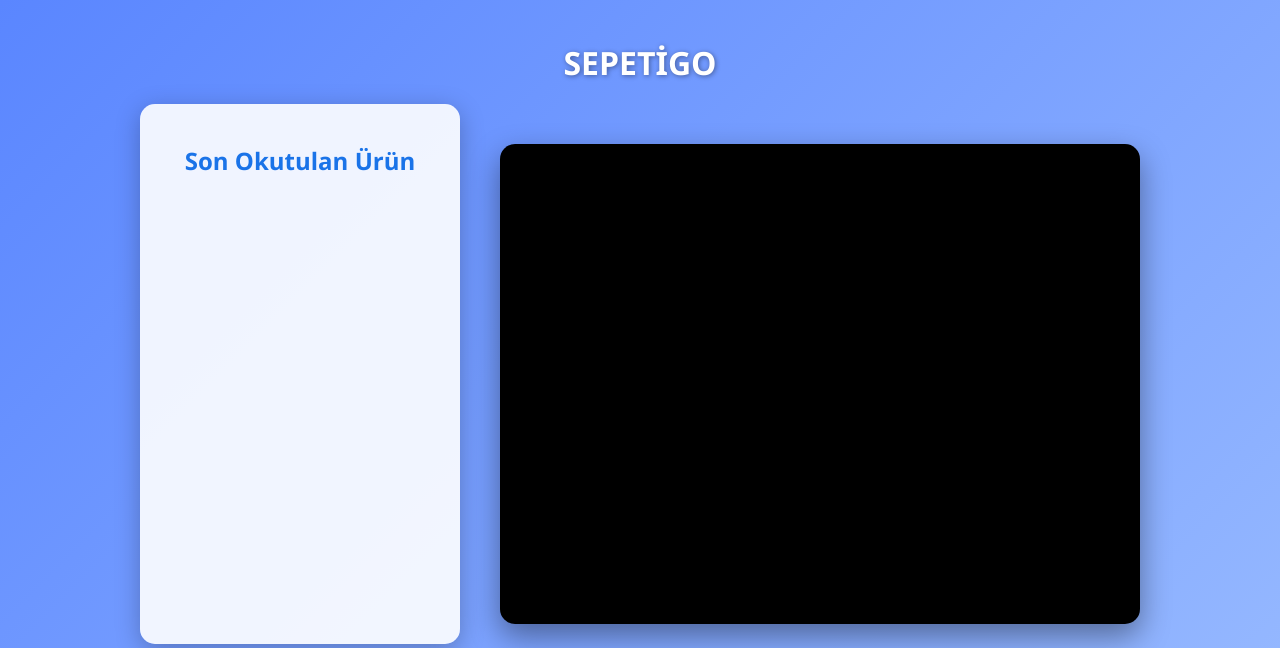
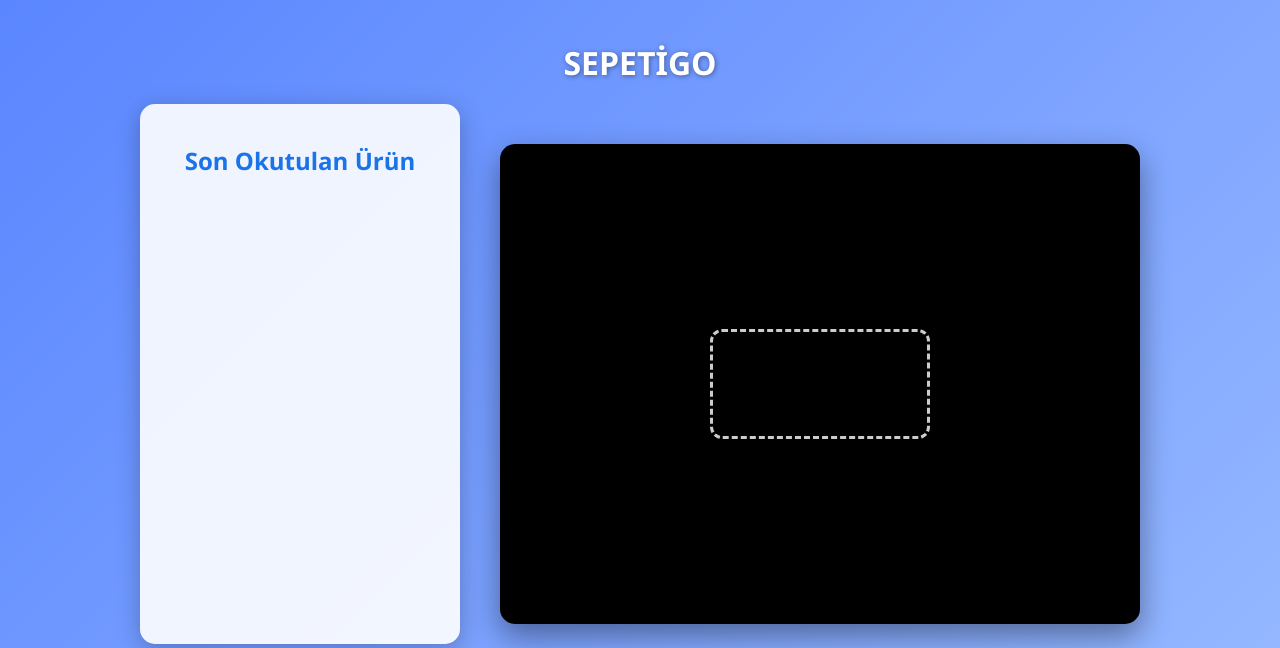
Before and after one commit to ensyilmaz/Sepetigo, a Django app: page / in a window 1280 px wide. Shown: the top 648 px of the page. Run offline with Django 5.2, Linux system fonts and the light colour scheme; some libraries are stand-ins or nearby versions.

Commit message:
update home

```diff
--- a/mybarcode/scanner/templates/scanner/home.html
+++ b/mybarcode/scanner/templates/scanner/home.html
@@ -93,6 +93,19 @@
             width: 100%;
             height: 100%;
             object-fit: cover;
+        }
+        #barcode-guide {
+            position: absolute;
+            top: 50%;
+            left: 50%;
+            width: 220px;
+            height: 110px;
+            transform: translate(-50%, -50%);
+            border: 3px dashed rgba(255, 255, 255, 0.8);
+            border-radius: 12px;
+            pointer-events: none;
+            box-sizing: border-box;
+            z-index: 10;
         }
         #products-list {
             background: rgba(255 255 255 / 0.9);
@@ -191,7 +204,9 @@
             <div id="product-name"></div>
         </div>
 
-        <div id="video-container"></div>
+        <div id="video-container">
+            <div id="barcode-guide"></div>
+        </div>
 
         <div id="products-list">
             <h2>Sepetiniz</h2>
```
Lines whose indentation alone changed are shown as unchanged.
